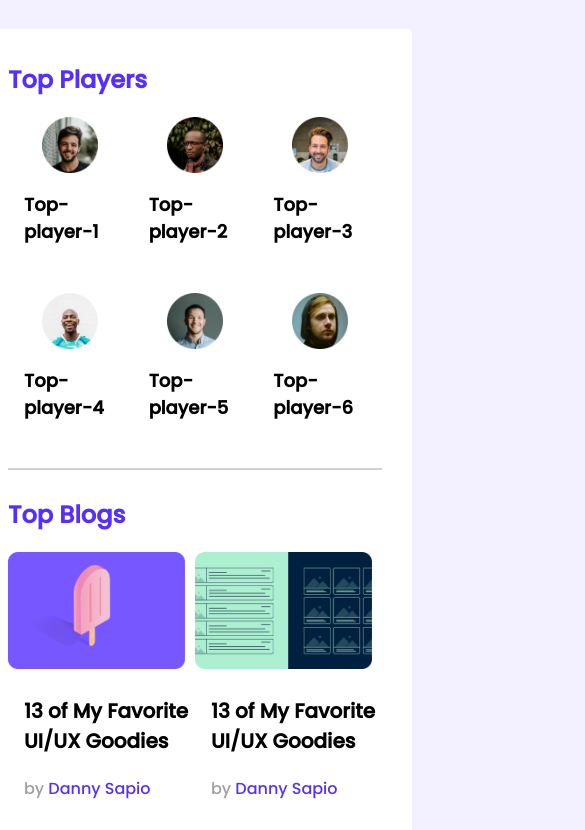
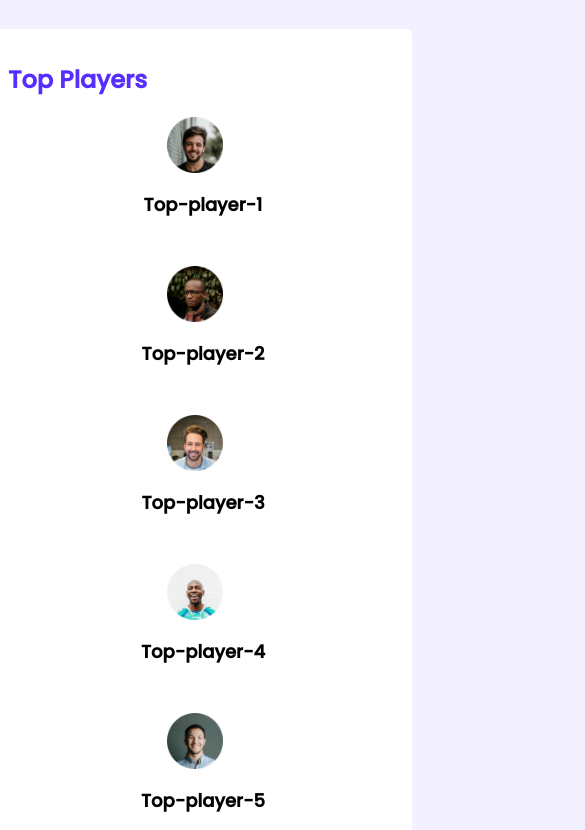
Before and after one commit to Hasnainpriam/leader-borad-css3, a plain HTML site: page index.html in a window 390 px wide. Shown: the top 830 px of the page, 585 px wide, since content can reach past the window. Drawn offline with Linux system fonts and the light colour scheme.

Commit message:
media query fixed

```diff
--- a/styles/style.css
+++ b/styles/style.css
@@ -117,10 +117,10 @@ hr {
     width: 100%;
   }
   .players , .blogs , .courses{
-   grid-template-columns: repeat(1,fr);
+    grid-template-columns: repeat(1, 1fr);
+
   }
-  .player , .blog{
+  .player, .blog{
     flex-direction: column;
   }
-
 }
```
